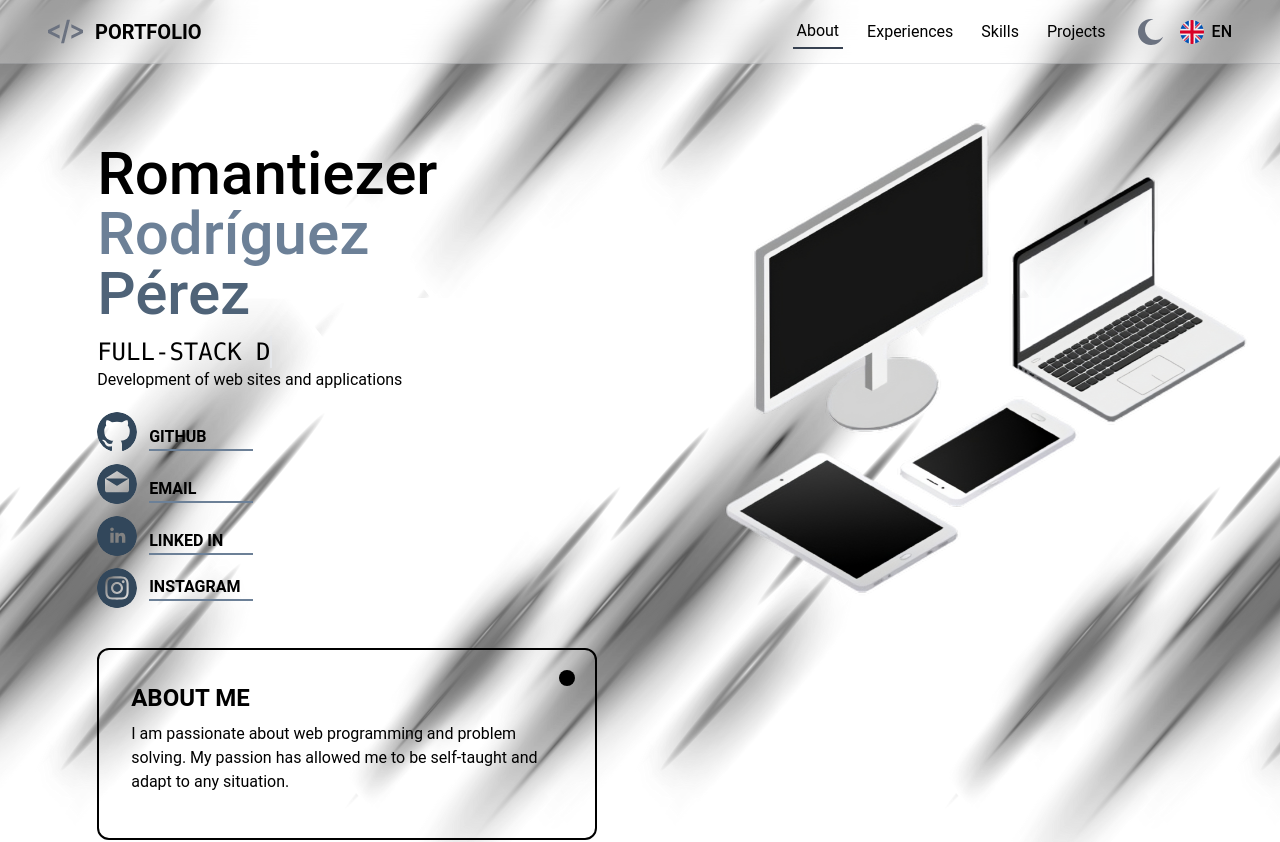
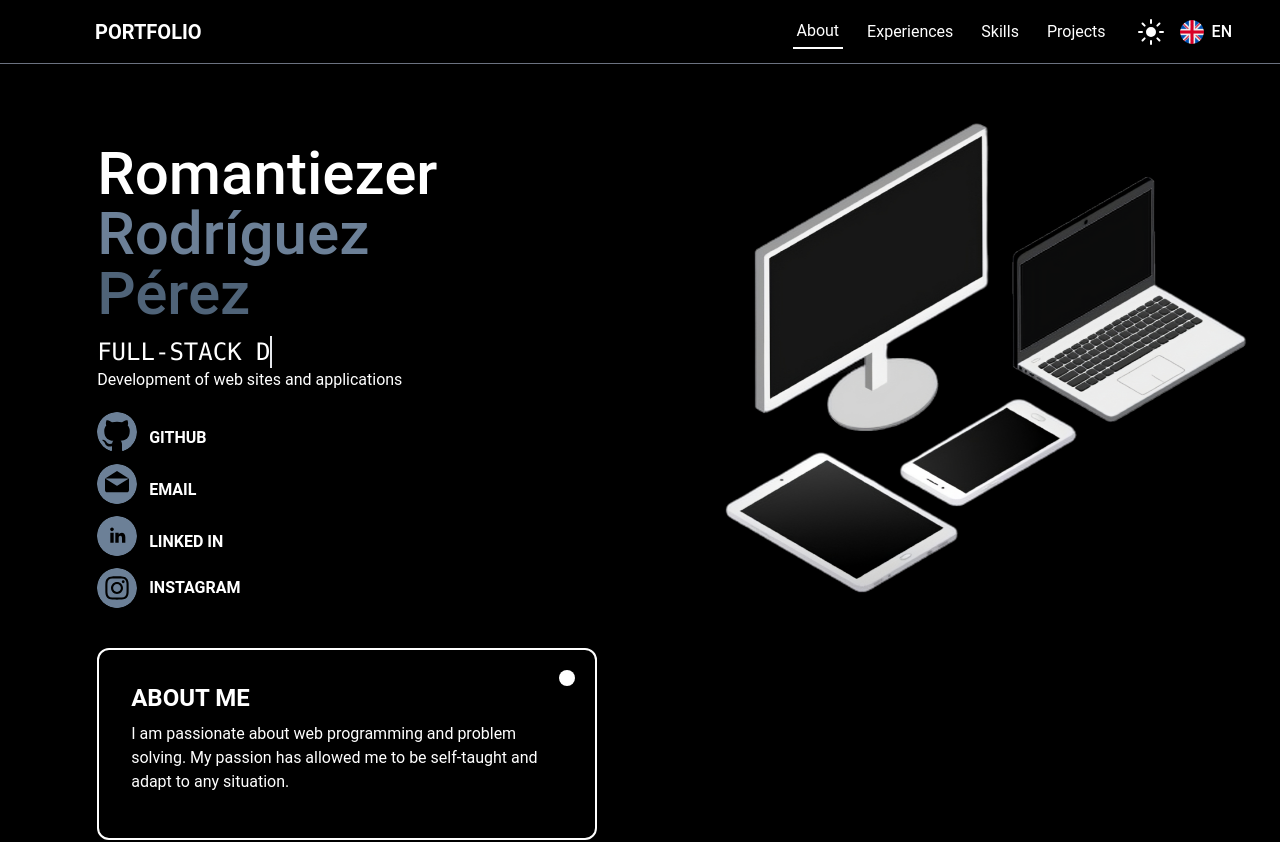
Before and after one commit to lRomanti01/portfolio-react-tailwind, a React (Vite) app: page / in a window 1280 px wide. Shown: the top 842 px of the page. Built offline with nearby package versions, Linux system fonts and the light colour scheme.

Commit message:
feat: :art: Set dark mode as default and Change header

```diff
--- a/src/App.jsx
+++ b/src/App.jsx
@@ -30,14 +30,14 @@ const App = () => {
 
   return (
     <div
-      className={`bg-white min-h-screen dark:bg-black transition-all duration-300 bg-[url('./assets/images/bluelight.webp')] bg-no-repeat bg-[length:600px_600px] bg-[left_-16em_bottom_-15rem] bg-fixed bg-blend-luminosity`}
+      className={`bg-gray-100 min-h-screen dark:bg-black transition-all duration-300 bg-blend-luminosity`}
     >
       <Header isMenuOpen={isMenuOpen} setIsMenuOpen={setIsMenuOpen} />
 
       <div className={`${isMenuOpen ? "blur-sm pointer-events-none" : ""}`}>
         <Main isMenuOpen={isMenuOpen} setIsMenuOpen={setIsMenuOpen} />
 
-        <footer className="w-full dark:border-gray-700 mt-10 py-4 px-6 text-sm text-center md:text-right text-gray-500 dark:text-gray-400">
+        <footer className="w-full dark:border-gray-700 mt-10 py-4 px-6 text-sm text-center text-gray-500 dark:text-gray-400">
           <p>
             &copy; {currentYear} Romantiezer Rodríguez Pérez. All rights
             reserved.
--- a/src/components/IconButton.jsx
+++ b/src/components/IconButton.jsx
@@ -19,7 +19,7 @@ const IconButton = ({ svg, link, title }) => {
 
   return (
     <a
-      className="text-black dark:text-white flex items-center w-52"
+      className="text-black dark:text-white flex items-center "
       target="_blank"
       href={link}
     >
@@ -34,7 +34,7 @@ const IconButton = ({ svg, link, title }) => {
       }
       <p
         ref={titleB}
-        className="md:animate-typingOut w-[11ch] md:w-[0ch] whitespace-nowrap overflow-hidden ml-3 border-b-2 border-[#6c8097] font-bold uppercase"
+        className="md:animate-typingOut w-[11ch] md:w-[0ch] whitespace-nowrap overflow-hidden ml-3  border-[#6c8097] font-bold uppercase"
       >
         {title}
       </p>
--- a/src/components/Main.jsx
+++ b/src/components/Main.jsx
@@ -6,13 +6,13 @@ import SpeedDial from "./SpeedDial";
 
 const Main = () => {
   return (
-    <main className="flex flex-col items-center">
+    <main className="flex flex-col items-center ">
       <About />
-      <div className="bg-[#32475b] w-2/3 h-2 mx-auto my-12"></div>
+      <div className="bg-[#32475b] w-1/2 h-1 mx-auto my-8" />
       <Experiences />
-      <div className="bg-[#32475b] w-2/3 h-2 mx-auto my-12"></div>
+      <div className="bg-[#32475b] w-1/2 h-1 mx-auto my-8"></div>
       <Skills />
-      <div className="bg-[#32475b] w-2/3 h-2 mx-auto my-12 mt-14"></div>
+      <div className="bg-[#32475b] w-1/2 h-1 mx-auto my-8"></div>
       <Projects />
       <SpeedDial />
     </main>
--- a/src/components/Sections/About.jsx
+++ b/src/components/Sections/About.jsx
@@ -48,10 +48,10 @@ export default function About() {
   return (
     <section
       id="about"
-      className="flex md:min-h-screen scroll-mt-16 justify-center"
+      className="flex scroll-mt-16 justify-center"
     >
     <div className="flex flex-col md:flex-row">
-        <div className="px-20 pt-20 md:mr-0 xl:mr-10 2xl:mr-32">
+        <div className="px-10 md:px-20 pt-10 md:pt-20 md:mr-0 xl:mr-10 2xl:mr-32">
           <h1 className="text-black dark:text-white transition-all duration-500 mb-3 text-4xl font-medium lg:text-5xl xl:text-6xl">
             Romantiezer <br />
             <span className="text-[#6c8097]">Rodríguez</span> <br />
--- a/src/components/Sections/Header.jsx
+++ b/src/components/Sections/Header.jsx
@@ -1,122 +1,182 @@
 import { useState, useEffect } from "react";
-import HeaderButtons from "../HeaderButtons";
 import IconMenu from "../icons/IconMenu";
 import Icon from "../icons/Icon";
 import { useTranslation } from "react-i18next";
 import { LanguageButton } from "../LanguageButton";
 import { ThemeButton } from "../ThemeButton";
+import {
+  FaTimes,
+  FaUserAlt,
+  FaBriefcase,
+  FaStar,
+  FaCode,
+} from "react-icons/fa";
+import { motion, AnimatePresence } from "framer-motion";
 
 const Header = ({ setIsMenuOpen, isMenuOpen }) => {
   const [activeButton, setActiveButton] = useState(null);
   const { t } = useTranslation();
 
-  useEffect(() => {
-    // Configurar IntersectionObserver para actualizar el botón activo
-    const observer = new IntersectionObserver(
-      (entries) => {
-        entries.forEach((entry) => {
-          if (entry.isIntersecting) {
-            setActiveButton(`#${entry.target.id}`);
-          }
-        });
-      },
-      { threshold: 0.5 }
-    );
+  const HeaderButtonsList = [
+    {
+      title: t("about"),
+      href: "#about",
+      icon: <FaUserAlt className="text-primary dark:text-gray-300" />,
+    },
+    {
+      title: t("experiences"),
+      href: "#experiences",
+      icon: <FaBriefcase className="text-primary dark:text-gray-300" />,
+    },
+    {
+      title: t("skills"),
+      href: "#skills",
+      icon: <FaStar className="text-primary dark:text-gray-300" />,
+    },
+    {
+      title: t("projects"),
+      href: "#projects",
+      icon: <FaCode className="text-primary dark:text-gray-300" />,
+    },
+  ];
+useEffect(() => {
+  const handleScroll = () => {
+    let currentSection = null;
 
-    // Observar las secciones
     HeaderButtonsList.forEach((item) => {
       const section = document.getElementById(item.href.replace("#", ""));
-      if (section) observer.observe(section);
+      if (section) {
+        const rect = section.getBoundingClientRect();
+
+        // Puedes ajustar el umbral aquí
+        if (rect.top <= 200 && rect.bottom >= 100) {
+          currentSection = item.href;
+        }
+      }
     });
 
-    // Cleanup observer al desmontar
-    return () => observer.disconnect();
-  }, []);
+    if (currentSection !== activeButton) {
+      setActiveButton(currentSection);
+    }
+  };
 
-  const handleClickClose = () => {
+  window.addEventListener("scroll", handleScroll);
+  handleScroll(); // ejecutarlo una vez al montar
+
+  return () => {
+    window.removeEventListener("scroll", handleScroll);
+  };
+}, [activeButton]);
+
+
+  const handleClick = (href) => {
+    const target = document.querySelector(href);
+    if (target) {
+      target.scrollIntoView({ behavior: "smooth", block: "start" });
+    }
     setIsMenuOpen(false);
   };
-
-  const HeaderButtonsList = [
-    { title: t("about"), href: "#about" },
-    { title: t("experiences"), href: "#experiences" },
-    { title: t("skills"), href: "#skills" },
-    { title: t("projects"), href: "#projects" },
-  ];
 
   return (
     <header className="sticky top-0 z-10">
       <div
-        className={`bg-white/30 backdrop-blur-md mx-5 rounded-md border-b md:rounded-none md:m-0 border-slate-900/10 dark:border-gray-500 dark:bg-black/30 transition-all duration-300 h-16 px-3 sm:px-10 text-white flex justify-between sticky top-0 z-10  ${
+        className={`bg-white/30 backdrop-blur-md mx-5 rounded-md border-b md:rounded-none md:m-0 border-slate-900/10 dark:border-gray-500 dark:bg-black/30 transition-all duration-300 h-16 px-3 sm:px-10 text-white flex justify-between ${
           isMenuOpen ? "blur-sm pointer-events-none" : ""
         }`}
       >
         <a
           href="#about"
-          className="text-black dark:text-white transition-all duration-500 px-2 py-5 font-bold text-xl uppercase cursor-pointer hover:text-gray-500 dark:hover:text-gray-300 flex items-center fill-gray-500 hover:fill-gray-400 dark:hover:fill-gray-300 dark:fill-white"
+          onClick={(e) => {
+            e.preventDefault();
+            handleClick("#about");
+          }}
+          className="text-black dark:text-white transition-all duration-500 px-2 py-5 font-bold text-xl uppercase cursor-pointer hover:text-gray-500 dark:hover:text-gray-300 flex items-center"
         >
-          <Icon className="mr-3" />{" "}
+          <Icon className="mr-3" />
           <span className="hidden md:block">{t("portfolio")}</span>
         </a>
 
         <div className="flex items-center">
-          {/* Menú visible solo en pantallas grande */}
+          {/* Desktop nav */}
           <nav className="flex-row items-center hidden md:flex">
             {HeaderButtonsList.map((item, index) => (
-              <HeaderButtons
+              <a
                 key={index}
-                onClick={handleClickClose}
-                title={item.title}
                 href={item.href}
+                onClick={(e) => {
+                  e.preventDefault();
+                  handleClick(item.href);
+                }}
                 className={`text-black md:mr-5 mb-6 p-1 cursor-pointer transition-all duration-75 font-bold hover:text-gray-500 dark:hover:text-[#86b6e9] dark:md:hover:text-gray-300 md:mb-0 md:font-normal dark:text-white ${
                   activeButton === item.href
                     ? "md:border-b-2 border-gray-700 dark:border-white"
                     : ""
                 }`}
-              />
+              >
+                {item.title}
+              </a>
             ))}
           </nav>
 
-          {/* Botones de tema e idioma */}
           <ThemeButton />
           <LanguageButton />
 
-          {/* Icono de menú hamburguesa solo en móviles */}
+          {/* Mobile menu icon */}
           <div
-            className="inline-flex items-center p-1 text-sm text-gray-500 rounded-lg md:hidden hover:bg-gray-100 focus:outline-none focus:ring-2 focus:ring-gray-200 dark:text-gray-400 dark:hover:bg-gray-700 dark:focus:ring-gray-600"
+            className="inline-flex items-center p-1 text-sm text-gray-500 rounded-lg md:hidden hover:bg-gray-100 dark:hover:bg-gray-700"
             onClick={() => setIsMenuOpen(true)}
           >
-            <IconMenu className="fill-gray-500 cursor-pointer rounded-md hover:fill-gray-400 dark:hover:fill-gray-300 dark:fill-white" />
+            <IconMenu className="fill-gray-500 cursor-pointer hover:fill-gray-400 dark:fill-white" />
           </div>
         </div>
       </div>
 
-      {isMenuOpen && (
-        <div className="fixed top-3 right-3 p-8 flex flex-col bg-white dark:bg-gray-800 rounded-lg z-10 shadow-lg md:hidden">
-          <span
-            onClick={() => setIsMenuOpen(false)}
-            className="absolute top-2 right-3 cursor-pointer text-black text-xl hover:text-gray-500 dark:text-white dark:hover:text-gray-300"
+      {/* Mobile menu */}
+      <AnimatePresence>
+        {isMenuOpen && (
+          <motion.div
+            initial={{ opacity: 0 }}
+            animate={{ opacity: 1 }}
+            exit={{ opacity: 0 }}
+            className="fixed inset-0 z-30 bg-black/60 backdrop-blur-sm md:hidden"
           >
-            X
-          </span>
+            <motion.div
+              initial={{ x: "100%" }}
+              animate={{ x: 0 }}
+              exit={{ x: "100%" }}
+              transition={{ type: "spring", stiffness: 300, damping: 30 }}
+              className="absolute top-0 right-0 w-64 h-full bg-white dark:bg-gray-900 shadow-lg p-6 flex flex-col"
+            >
+              <button
+                onClick={() => setIsMenuOpen(false)}
+                className="self-end mb-6 text-gray-700 dark:text-gray-200 hover:text-red-500 transition text-xl"
+                aria-label="Close menu"
+              >
+                <FaTimes />
+              </button>
 
-          <nav className="flex flex-col items-center">
-            {HeaderButtonsList.map((item, index) => (
-              <HeaderButtons
-                key={index}
-                onClick={item.href}
-                title={item.title}
-                href={item.href}
-                className={`text-black md:mr-5 mb-6 p-1 cursor-pointer transition-all duration-75 font-bold hover:text-gray-500 dark:hover:text-[#86b6e9] dark:md:hover:text-gray-300 md:mb-0 md:font-normal dark:text-white ${
-                  activeButton === item.href
-                    ? "md:border-b-2 border-gray-700 dark:border-white"
-                    : ""
-                }`}
-              />
-            ))}
-          </nav>
-        </div>
-      )}
+              <nav className="flex flex-col gap-4 w-full">
+                {HeaderButtonsList.map((item, index) => (
+                  <div
+                    key={index}
+                    className={`flex items-center gap-3 px-3 py-2 rounded-lg cursor-pointer transition-all duration-200 ${
+                      activeButton === item.href
+                        ? "bg-gray-200 dark:bg-gray-700"
+                        : "hover:bg-gray-100 dark:hover:bg-gray-800"
+                    }`}
+                    onClick={() => handleClick(item.href)}
+                  >
+                    {item.icon}
+                    <span className="text-lg font-medium text-black dark:text-white">
+                      {item.title}
+                    </span>
+                  </div>
+                ))}
+              </nav>
+            </motion.div>
+          </motion.div>
+        )}
+      </AnimatePresence>
     </header>
   );
 };
--- a/src/context/ThemeContext.jsx
+++ b/src/context/ThemeContext.jsx
@@ -3,22 +3,11 @@ import { createContext, useContext, useEffect, useState } from "react";
 const ThemeContext = createContext();
 
 export const ThemeProvider = ({ children }) => {
-  const [darkMode, setDarkMode] = useState(localStorage.getItem("theme") === "dark"); // Se inicia en null para esperar la lectura de localStorage
-
-//   useEffect(() => {
-//     // Recupera el valor guardado de localStorage al montar el componente
-//     const savedTheme = localStorage.getItem("theme");
-
-//     if (savedTheme) {
-//       setDarkMode(savedTheme === "dark");
-//     } else {
-//       // Si no existe en localStorage, verificamos la preferencia del sistema
-//       const systemPreference = window.matchMedia(
-//         "(prefers-color-scheme: dark)"
-//       ).matches;
-//       setDarkMode(systemPreference); // Usamos la preferencia del sistema si no hay valor en localStorage
-//     }
-//   }, []);
+  const [darkMode, setDarkMode] = useState(() => {
+    const savedTheme = localStorage.getItem("theme");
+    if (savedTheme) return savedTheme === "dark";
+    return true; // valor por defecto: oscuro
+  });
 
   useEffect(() => {
     if (darkMode) {
```
